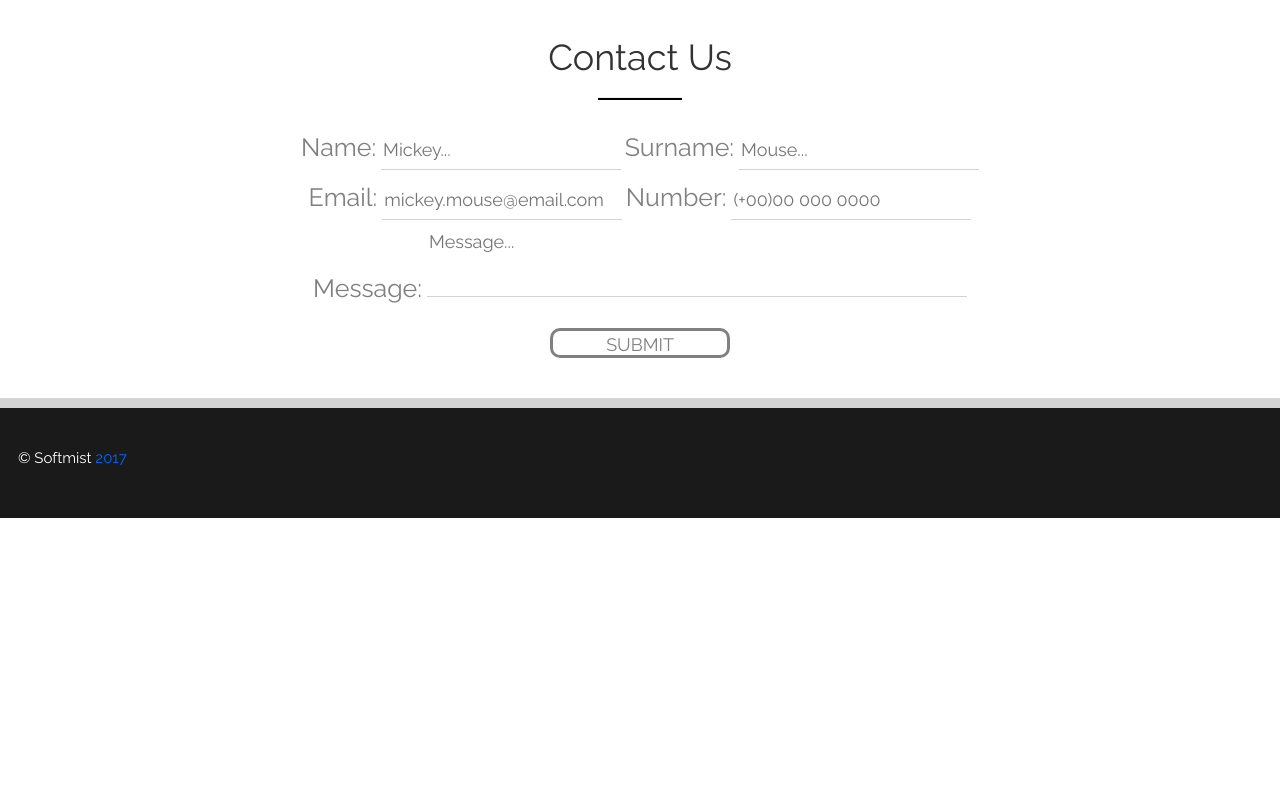
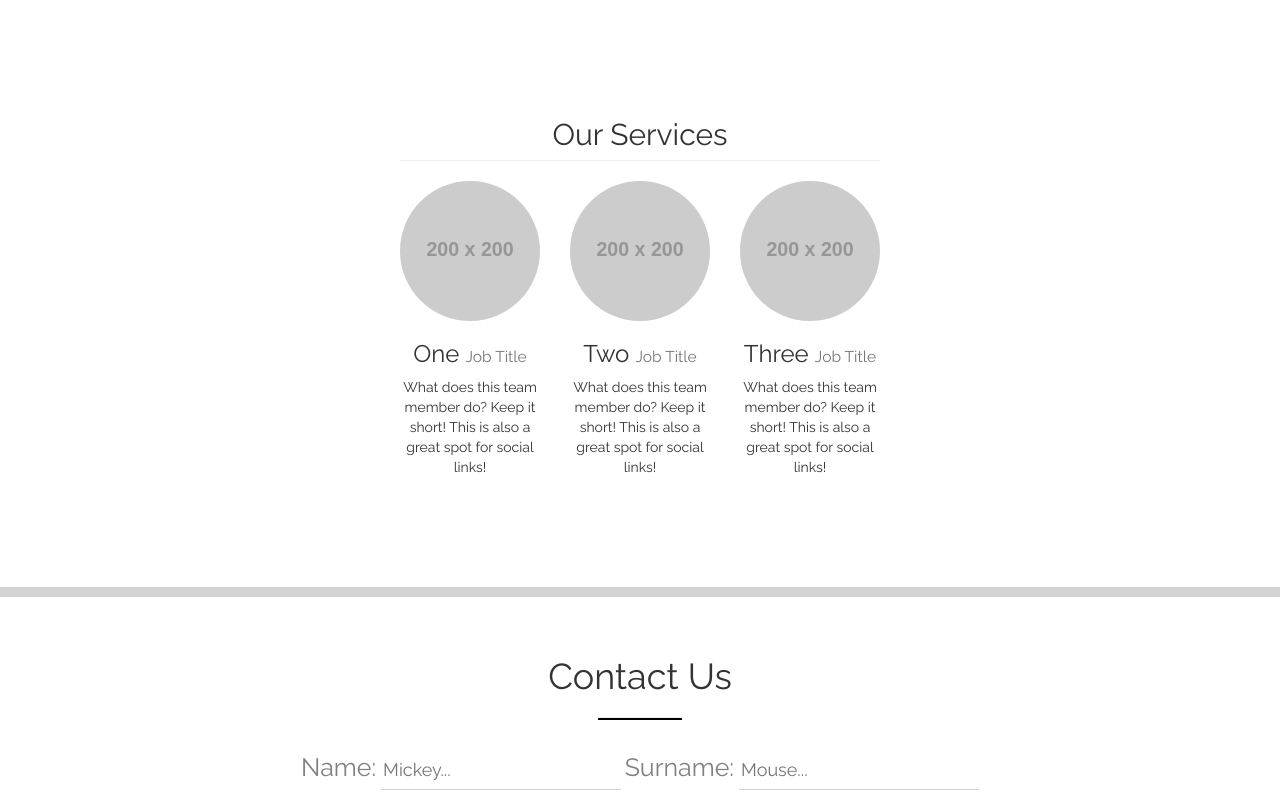
Before and after one commit to joshuapbritz/softmist, a plain HTML site: page softmist/index.html in a window 1280 px wide. Shown: the part 4127-4921 px from the top of the page. Before the commit the page ends 4645 px from the top, so only its background shows below. Drawn offline with Linux system fonts and the light colour scheme; placeholder pictures from the web are drawn by us; a web font is replaced by a local one.

Commit message:
Services Section

```diff
--- a/softmist/css/style.css
+++ b/softmist/css/style.css
@@ -201,6 +201,9 @@ body{
 	/* background-color:blue; */
 }
 
+.img-center {
+	margin: 0 auto;
+}
 
 .details{
 	overflow:auto;
@@ -219,6 +222,31 @@ body{
 
 @media screen and (max-width:1000px) {
   .details{
+	  padding-left:20px;
+	  padding-right:20px;
+	  padding-top:5px;
+	  padding-bottom:5px;
+  }
+}
+
+
+.services{
+	overflow:auto;
+	border-bottom:solid 10px lightgrey;
+	height:auto;
+	width:100%;
+	padding-top:100px;
+	padding-left:400px;
+	padding-right:400px;
+	padding-bottom:100px;
+	margin:auto;
+	background-color:#fff;
+	text-align:center;
+	/* background-color:blue; */
+}
+
+@media screen and (max-width:1000px) {
+  .services{
 	  padding-left:20px;
 	  padding-right:20px;
 	  padding-top:5px;
--- a/softmist/index.html
+++ b/softmist/index.html
@@ -161,6 +161,34 @@
 			<h1>You Will Definitely Love This Theme ~ Unknown</h1>
 		</div>
 	</div>
+	<div class="services">
+		<div class="row">
+            <div class="col-lg-12">
+                <h2 class="page-header">Our Services</h2>
+            </div>
+            <div class="col-lg-4 col-sm-6 text-center">
+                <a href="#"><img class="img-circle img-responsive img-center" src="http://placehold.it/200x200" alt=""></a>
+                <h3>One
+                    <small>Job Title</small>
+                </h3>
+                <p>What does this team member do? Keep it short! This is also a great spot for social links!</p>
+            </div>
+            <div class="col-lg-4 col-sm-6 text-center">
+                <a href="#"><img class="img-circle img-responsive img-center" src="http://placehold.it/200x200" alt=""></a>
+                <h3>Two
+                    <small>Job Title</small>
+                </h3>
+                <p>What does this team member do? Keep it short! This is also a great spot for social links!</p>
+            </div>
+            <div class="col-lg-4 col-sm-6 text-center">
+                <a href="#"><img class="img-circle img-responsive img-center" src="http://placehold.it/200x200" alt=""></a>
+                <h3>Three
+                    <small>Job Title</small>
+                </h3>
+                <p>What does this team member do? Keep it short! This is also a great spot for social links!</p>
+            </div>
+        </div>
+	</div>
 	<div class="contact" id="CONTACT">
 		<h1>Contact Us</h1>
 		<hr style="width:7%; height:2px;background-color:#000;">
```
